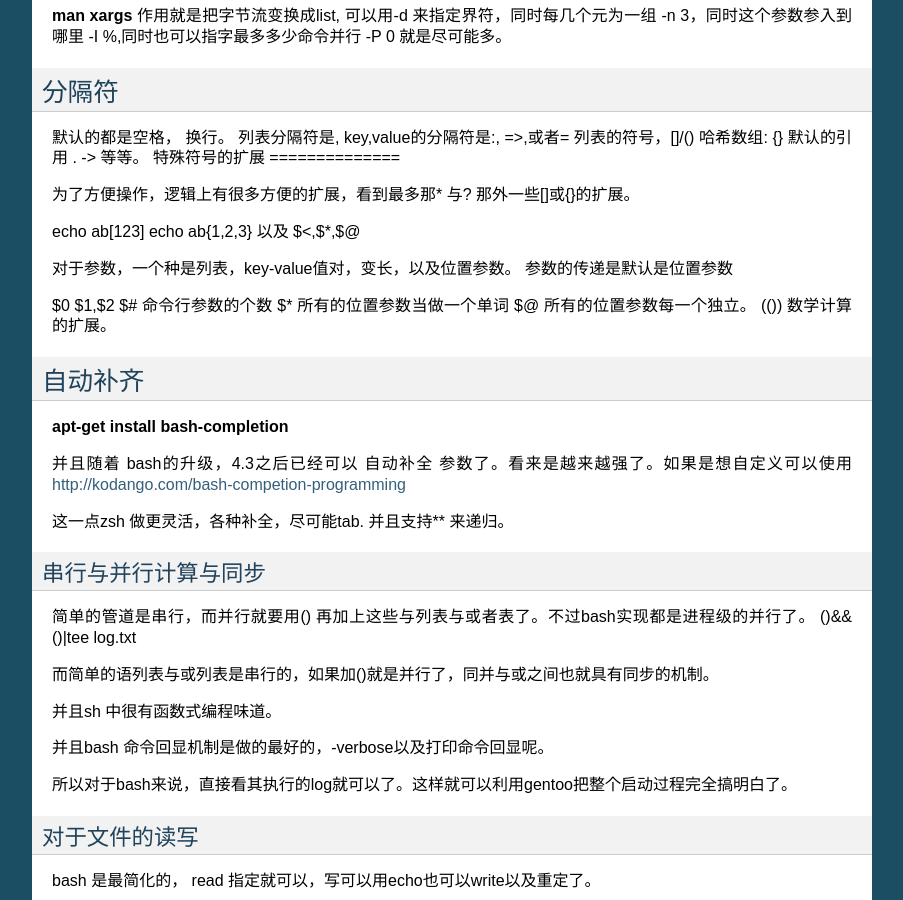
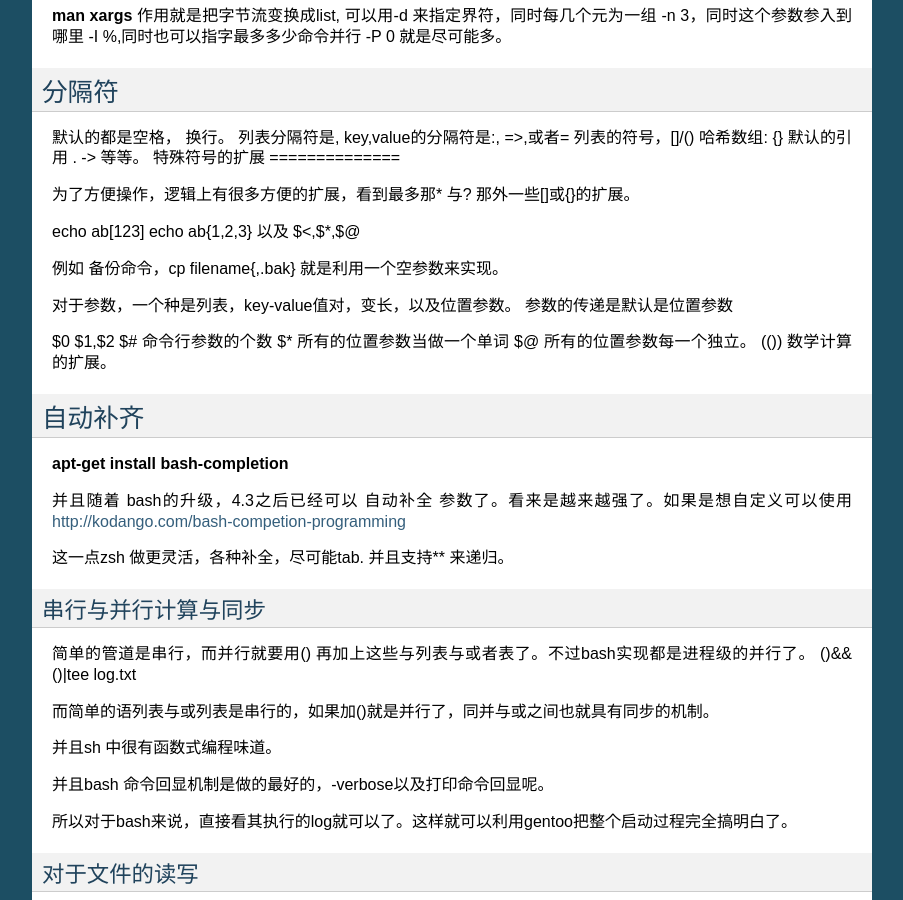
Before and after one commit to gwli/Programming, a Sphinx documentation site: the page built from source/content/Stage_1/Bash.rst, in a window 1280 px wide and 900 px high, scrolled down 829 px. Shown: the whole window, without its empty margins (198-1101 px from the left). Built offline with Sphinx 7.4.7, drawn with Linux system fonts in a browser that asks for light colours.

Commit message:
{} 扩展

```diff
--- a/source/content/Stage_1/Bash.rst
+++ b/source/content/Stage_1/Bash.rst
@@ -64,6 +64,7 @@ echo ab[123]
 echo ab{1,2,3}
 以及 $<,$*,$@
 
+例如 备份命令，cp filename{,.bak} 就是利用一个空参数来实现。
 
 对于参数，一个种是列表，key-value值对，变长，以及位置参数。 参数的传递是默认是位置参数
 
```
